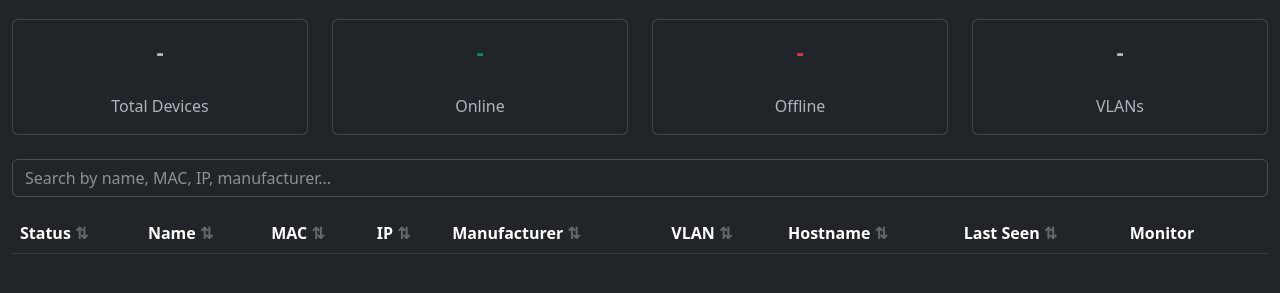
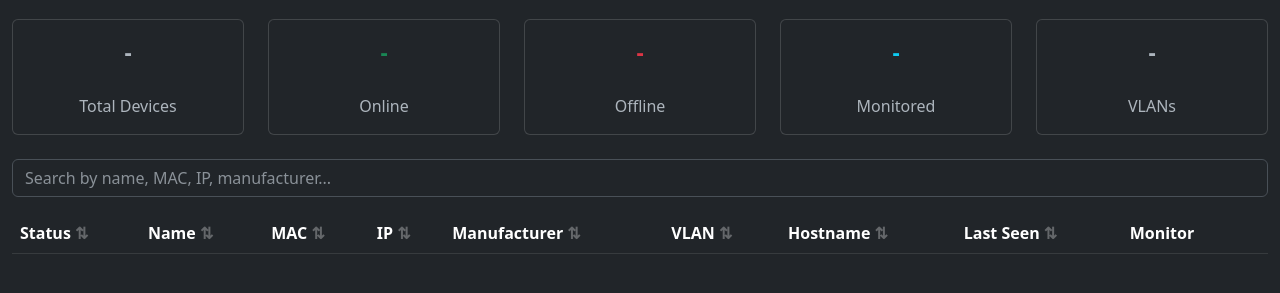
Before and after one commit to melvyndekort/network-monitor, a plain HTML site: page ui/index.html in a window 1280 px wide. Shown: the part 77-370 px from the top of the page. Drawn offline with nearby package versions, Linux system fonts and the light colour scheme; no server answers.

Commit message:
feat: add monitored devices count to dashboard metrics

```diff
--- a/ui/index.html
+++ b/ui/index.html
@@ -28,10 +28,11 @@
         <h1 class="mb-4">Network Monitor</h1>
 
         <div id="stats" class="row mb-4">
-            <div class="col-md-3"><div class="card text-center p-3"><span id="totalDevices">-</span><br>Total Devices</div></div>
-            <div class="col-md-3"><div class="card text-center p-3"><span id="onlineDevices" class="text-success">-</span><br>Online</div></div>
-            <div class="col-md-3"><div class="card text-center p-3"><span id="offlineDevices" class="text-danger">-</span><br>Offline</div></div>
-            <div class="col-md-3"><div class="card text-center p-3"><span id="vlans">-</span><br>VLANs</div></div>
+            <div class="col"><div class="card text-center p-3"><span id="totalDevices">-</span><br>Total Devices</div></div>
+            <div class="col"><div class="card text-center p-3"><span id="onlineDevices" class="text-success">-</span><br>Online</div></div>
+            <div class="col"><div class="card text-center p-3"><span id="offlineDevices" class="text-danger">-</span><br>Offline</div></div>
+            <div class="col"><div class="card text-center p-3"><span id="monitoredDevices" class="text-info">-</span><br>Monitored</div></div>
+            <div class="col"><div class="card text-center p-3"><span id="vlans">-</span><br>VLANs</div></div>
         </div>
 
         <div class="mb-3">
@@ -142,10 +143,12 @@
             });
 
             const online = devices.filter(d => d.current_state === 'online').length;
+            const monitored = devices.filter(d => d.notify).length;
             const vlans = [...new Set(devices.map(d => d.last_vlan).filter(Boolean))].length;
             document.getElementById('totalDevices').textContent = devices.length;
             document.getElementById('onlineDevices').textContent = online;
             document.getElementById('offlineDevices').textContent = devices.length - online;
+            document.getElementById('monitoredDevices').textContent = monitored;
             document.getElementById('vlans').textContent = vlans;
 
             const tbody = document.getElementById('deviceRows');
```
